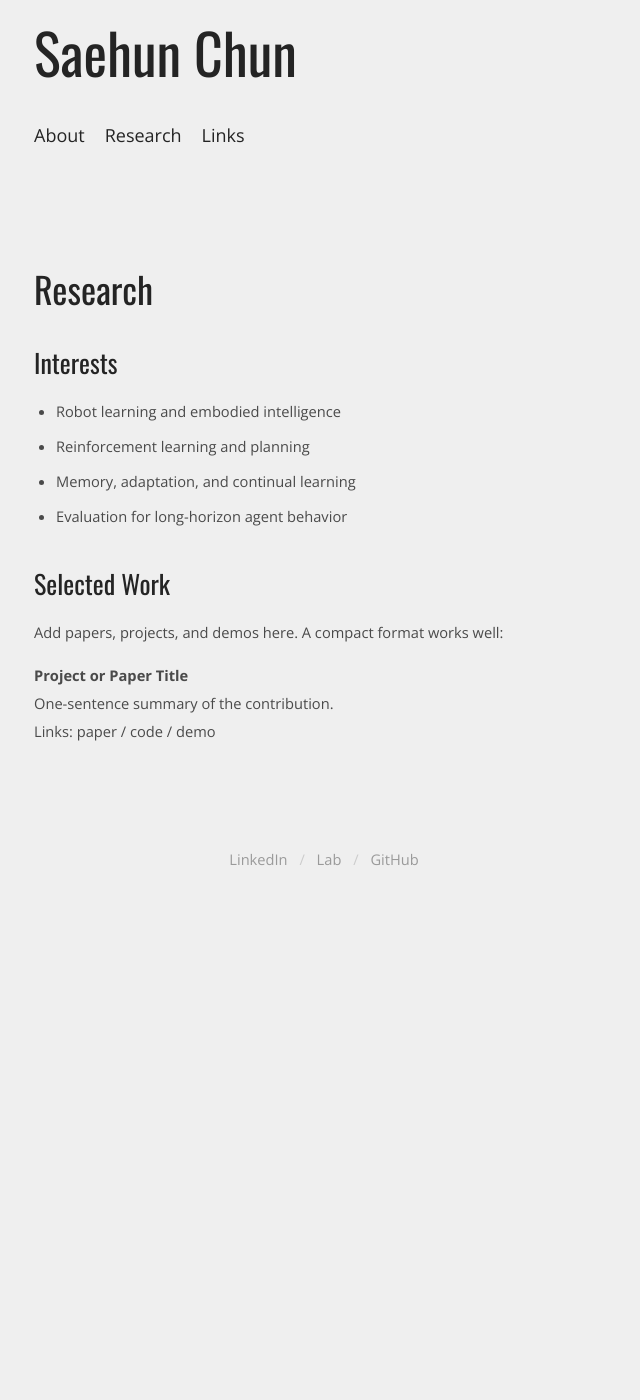
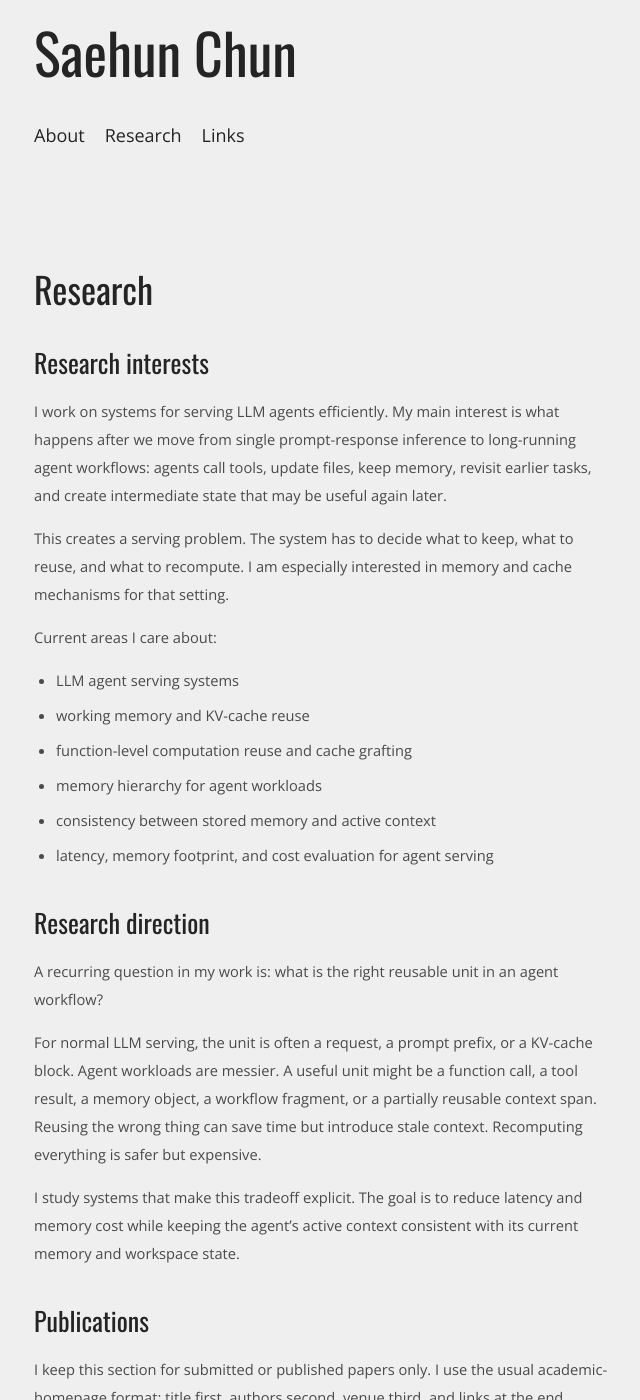
Before and after one commit to thousae/thousae.github.io, a Jekyll site: the page built from research.md, in a window 1280 px wide and 1400 px high. Shown: the whole window, without its empty margins (316-956 px from the left). Built offline with Jekyll 4.4.1, drawn with Linux system fonts in a browser that asks for light colours; some of the changed text lies outside the part shown.

Commit message:
Update profile and research content

```diff
--- a/research.md
+++ b/research.md
@@ -4,17 +4,53 @@ title: Research
 permalink: /research/
 ---
 
-## Interests
+## Research interests
 
-- Robot learning and embodied intelligence
-- Reinforcement learning and planning
-- Memory, adaptation, and continual learning
-- Evaluation for long-horizon agent behavior
+I work on systems for serving LLM agents efficiently. My main interest is what happens after we move from single prompt-response inference to long-running agent workflows: agents call tools, update files, keep memory, revisit earlier tasks, and create intermediate state that may be useful again later.
 
-## Selected Work
+This creates a serving problem. The system has to decide what to keep, what to reuse, and what to recompute. I am especially interested in memory and cache mechanisms for that setting.
 
-Add papers, projects, and demos here. A compact format works well:
+Current areas I care about:
 
-**Project or Paper Title**
-One-sentence summary of the contribution.
-Links: paper / code / demo
+- LLM agent serving systems
+- working memory and KV-cache reuse
+- function-level computation reuse and cache grafting
+- memory hierarchy for agent workloads
+- consistency between stored memory and active context
+- latency, memory footprint, and cost evaluation for agent serving
+
+## Research direction
+
+A recurring question in my work is: what is the right reusable unit in an agent workflow?
+
+For normal LLM serving, the unit is often a request, a prompt prefix, or a KV-cache block. Agent workloads are messier. A useful unit might be a function call, a tool result, a memory object, a workflow fragment, or a partially reusable context span. Reusing the wrong thing can save time but introduce stale context. Recomputing everything is safer but expensive.
+
+I study systems that make this tradeoff explicit. The goal is to reduce latency and memory cost while keeping the agent's active context consistent with its current memory and workspace state.
+
+## Publications
+
+I keep this section for submitted or published papers only. I use the usual academic-homepage format: title first, authors second, venue third, and links at the end. Grouping by venue type keeps the list easy to scan without turning every paper into a separate section.
+
+### International conferences
+
+1. **[Functional Cache Grafting: Robust and Rapid Code-Policy Synthesis for Embodied Agents](https://icml.cc/virtual/2026/poster/62313)**
+   **Saehun Chun**, Wonje Choi, Sera Choi, Sanghyun Ahn, and Honguk Woo*.
+   *International Conference on Machine Learning (ICML), 2026.*
+   FCGraft studies cache reuse at the function or workflow-fragment level for agentic workflows.
+
+2. **[Efficient Skill Grounding via Code Refactoring with Small Language Models](https://icml.cc/virtual/2026/poster/65138)**
+   Sera Choi, Wonje Choi, **Saehun Chun**, Daehee Lee, Chaeun Lee, Jooyoung Kim, and Honguk Woo*.
+   *International Conference on Machine Learning (ICML), 2026.*
+   This work studies efficient skill grounding by using small language models to refactor code.
+
+### Domestic conferences
+
+1. **Undo Read Buffer: Preventing Buffer Pollution due to Undo Blocks in HTAP Workloads**
+   **Saehun Chun**, Jonghyeok Park, Sang-Won Lee*, and Young Ik Eom.
+   *Korea Computer Congress (KCC), 2024.*
+   This work studies buffer pollution caused by undo blocks in HTAP workloads and proposes an undo-read buffer mechanism to reduce that pollution.
+
+2. **Analysis of Buffer Pollution Caused by Undo Pages in HTAP Workloads**
+   **Saehun Chun**, Bo-Hyun Lee, Kyong-Shik Lee, Sang-Won Lee*, and Young Ik Eom.
+   *Korean DataBase Conference (KDBC), 2023.*
+   This work analyzes how undo pages pollute the buffer pool under mixed transactional and analytical workloads.
```
Also changed, not shown: about.md (+5 -3 lines), index.md (+6 -6 lines).
